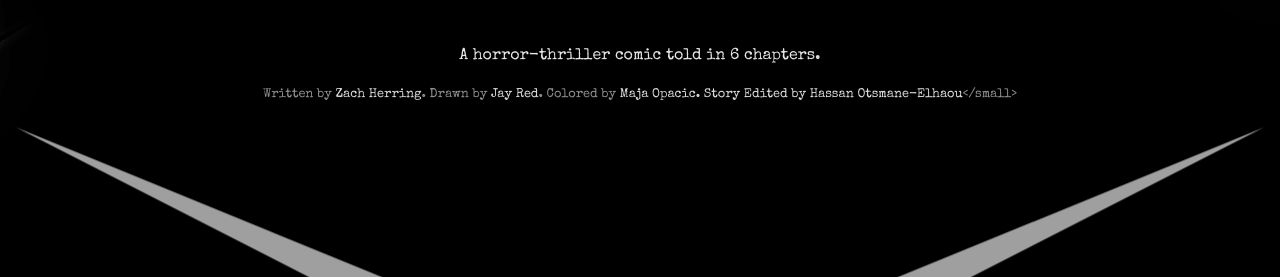
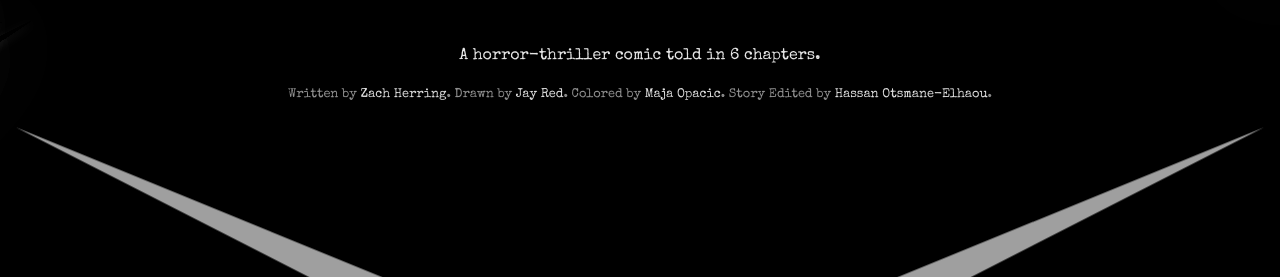
Before and after one commit to zherring/abducted-thecomic, a Jekyll site: the page built from index.md, in a window 1280 px wide and 900 px high, scrolled down 325 px. Shown: the part 172-449 px from the top of the window. Built offline with Jekyll 4.4.1, drawn with Linux system fonts in a browser that asks for light colours.

Commit message:
Fixed the main thing

```diff
--- a/index.md
+++ b/index.md
@@ -10,4 +10,4 @@ layout: default
 <!-- !["Abducted" Logo]({{site.baseurl}}/assets/logo-splash.jpg) -->
 
 <p class="typewr">A horror-thriller comic told in 6 chapters.</p>
-<small class="typewr gray">Written by <a href="https://www.instagram.com/zherring/" target="_blank">Zach Herring</a>. Drawn by <a href="https://www.instagram.com/jay_red_art/" target="_blank"> Jay Red</a>. Colored by <a href="https://www.instagram.com/comicbookcoloring/" target="_blank">Maja Opacic. Story Edited by <a href="https://www.youtube.com/channel/UCYJAToPH5GSGShP7Yoc3jsA" target="_blank">Hassan Otsmane-Elhaou</a></small>
+<small class="typewr gray">Written by <a href="https://www.instagram.com/zherring/" target="_blank">Zach Herring</a>. Drawn by <a href="https://www.instagram.com/jay_red_art/" target="_blank"> Jay Red</a>. Colored by <a href="https://www.instagram.com/comicbookcoloring/" target="_blank">Maja Opacic</a>. Story Edited by <a href="https://www.youtube.com/channel/UCYJAToPH5GSGShP7Yoc3jsA" target="_blank">Hassan Otsmane-Elhaou</a>.</small>
```
